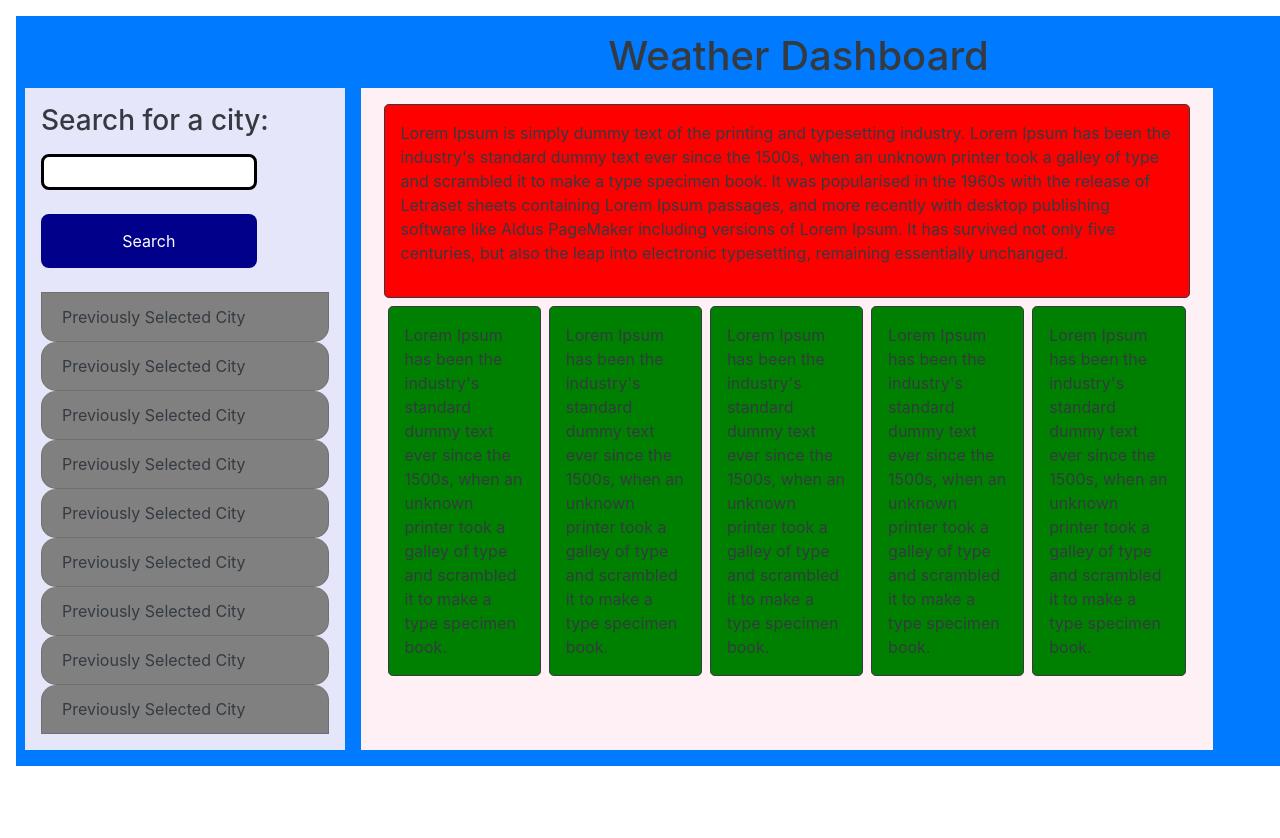
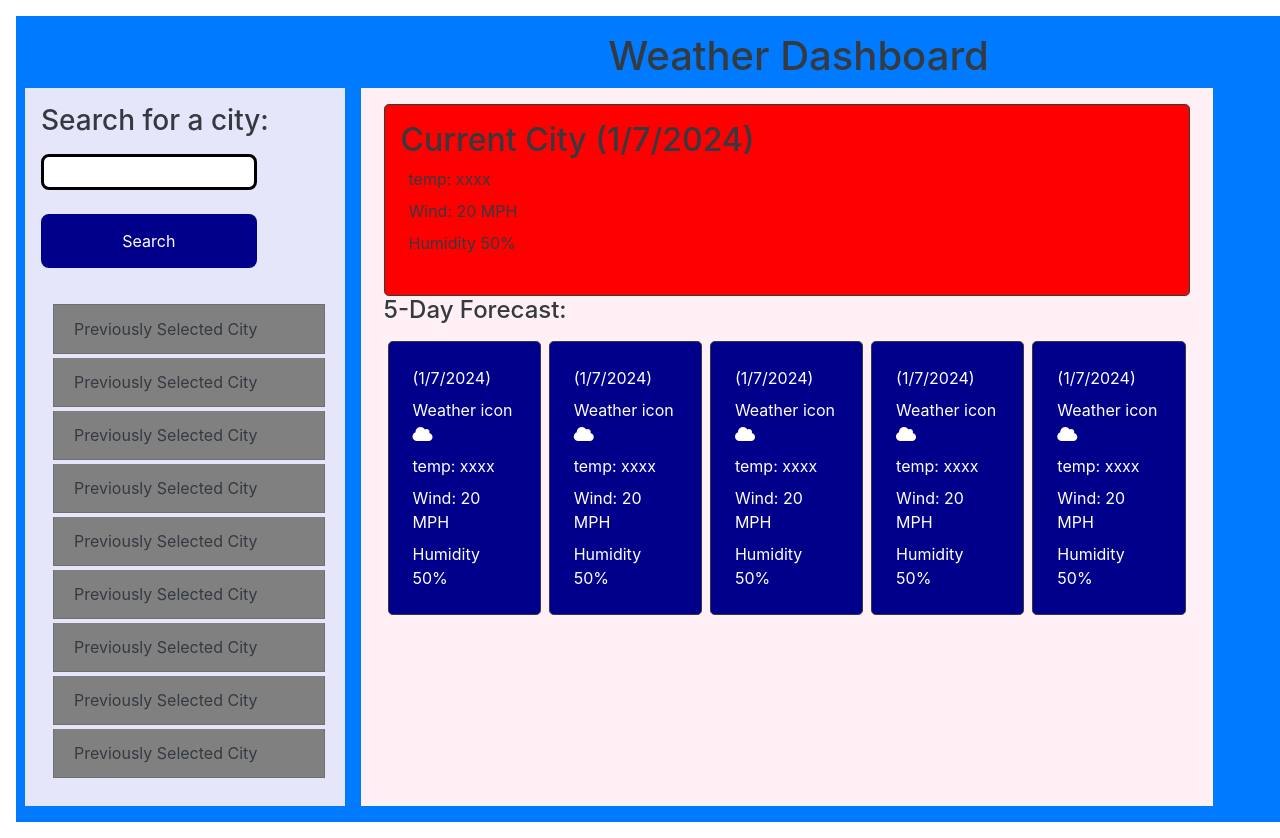
Before and after one commit to mikrahn/06-challenge, a plain HTML site: page index.html in a window 1280 px wide. Before the commit the page ends 800 px from the top, so only its background shows below. Drawn offline with nearby package versions, Linux system fonts and the light colour scheme.

Commit message:
updated .html with weather elements per the mockup and .css

```diff
--- a/assets/css/style.css
+++ b/assets/css/style.css
@@ -45,7 +45,7 @@ div.header {
 }
 
 .list-group-item {
-  border-radius: 15px;
+  /* border-radius: 15px; */
   background-color: gray !important;
   padding: 10px;
   width: 100%;
--- a/index.html
+++ b/index.html
@@ -14,6 +14,7 @@
     <script src="https://cdn.jsdelivr.net/npm/jquery@3.7.1/dist/jquery.slim.min.js"></script>
     <script src="https://cdn.jsdelivr.net/npm/popper.js@1.16.1/dist/umd/popper.min.js"></script>
     <script src="https://cdn.jsdelivr.net/npm/bootstrap@4.6.2/dist/js/bootstrap.bundle.min.js"></script>
+    <script src="https://kit.fontawesome.com/a076d05399.js" crossorigin="anonymous"></script>
   </head>
   <body>
     <div
@@ -37,16 +38,16 @@
           </form>
 
 
-          <ul class="city-list">
-            <li class="list-group-item">Previously Selected City</li>
-            <li class="list-group-item">Previously Selected City</li>
-            <li class="list-group-item">Previously Selected City</li>
-            <li class="list-group-item">Previously Selected City</li>
-            <li class="list-group-item">Previously Selected City</li>
-            <li class="list-group-item">Previously Selected City</li>
-            <li class="list-group-item">Previously Selected City</li>
-            <li class="list-group-item">Previously Selected City</li>
-            <li class="list-group-item">Previously Selected City</li>
+          <ul class="city-list p-2">
+            <li class="list-group-item m-1">Previously Selected City</li>
+            <li class="list-group-item m-1">Previously Selected City</li>
+            <li class="list-group-item m-1">Previously Selected City</li>
+            <li class="list-group-item m-1">Previously Selected City</li>
+            <li class="list-group-item m-1">Previously Selected City</li>
+            <li class="list-group-item m-1">Previously Selected City</li>
+            <li class="list-group-item m-1">Previously Selected City</li>
+            <li class="list-group-item m-1">Previously Selected City</li>
+            <li class="list-group-item m-1">Previously Selected City</li>
 
           </ul>
         </div>
@@ -55,64 +56,86 @@
           <div
             class="row today mx-2 p-3 rounded-lg border border-dark mt-3"
             style="background-color: red"
-          >
-            <p>
-              Lorem Ipsum is simply dummy text of the printing and typesetting
-              industry. Lorem Ipsum has been the industry's standard dummy text
-              ever since the 1500s, when an unknown printer took a galley of
-              type and scrambled it to make a type specimen book. It was
-              popularised in the 1960s with the release of Letraset sheets
-              containing Lorem Ipsum passages, and more recently with desktop
-              publishing software like Aldus PageMaker including versions of
-              Lorem Ipsum. It has survived not only five centuries, but also the
-              leap into electronic typesetting, remaining essentially unchanged.
-            </p>
+          > <div class="current-city mb-3"><h2>Current City (1/7/2024)</h2>
+
+          <div class="current-temp m-2">temp: xxxx</div>
+          <div class="current-wind m-2">Wind: 20 MPH</div>
+          <div class="current-humidity m-2">Humidity 50%</div>
+        </div>
+
           </div>
+          <h4 class="5-day header ml-2">5-Day Forecast:</h4>
           <div class="row mx-2">
             <div
               class="col forecast mx-1 my-2 p-3 rounded-lg border border-dark"
               id="day-1"
-              style="background-color: green"
+              style="background-color: darkblue;  color: white"
             >
-              Lorem Ipsum has been the industry's standard dummy text ever since
-              the 1500s, when an unknown printer took a galley of type and
-              scrambled it to make a type specimen book.
+            <div class="forecast-1-date m-2">(1/7/2024)</div>
+            <div class="current-icon m-2">Weather icon
+              <i class="fas fa-cloud"></i>
             </div>
+
+            <div class="current-temp m-2">temp: xxxx</div>
+            <div class="current-wind m-2">Wind: 20 MPH</div>
+            <div class="current-humidity m-2">Humidity 50%</div>
+            </div>
+
             <div
               class="col forecast mx-1 my-2 p-3 rounded-lg border border-dark"
               id="day-2"
-              style="background-color: green"
+              style="background-color: darkblue;  color: white"
             >
-              Lorem Ipsum has been the industry's standard dummy text ever since
-              the 1500s, when an unknown printer took a galley of type and
-              scrambled it to make a type specimen book.
+              <div class="forecast-1-date m-2">(1/7/2024)</div>
+            <div class="current-icon m-2">Weather icon
+              <i class="fas fa-cloud"></i>
+            </div>
+
+            <div class="current-temp m-2">temp: xxxx</div>
+            <div class="current-wind m-2">Wind: 20 MPH</div>
+            <div class="current-humidity m-2">Humidity 50%</div>
             </div>
             <div
               class="col forecast mx-1 my-2 p-3 rounded-lg border border-dark"
               id="day-3"
-              style="background-color: green"
+              style="background-color: darkblue;  color: white"
             >
-              Lorem Ipsum has been the industry's standard dummy text ever since
-              the 1500s, when an unknown printer took a galley of type and
-              scrambled it to make a type specimen book.
+            <div class="forecast-1-date m-2">(1/7/2024)</div>
+            <div class="current-icon m-2">Weather icon
+              <i class="fas fa-cloud"></i>
+            </div>
+
+            <div class="current-temp m-2">temp: xxxx</div>
+            <div class="current-wind m-2">Wind: 20 MPH</div>
+            <div class="current-humidity m-2">Humidity 50%</div>
             </div>
             <div
               class="col forecast mx-1 my-2 p-3 rounded-lg border border-dark"
               id="day-4"
-              style="background-color: green"
+              style="background-color: darkblue;  color: white"
             >
-              Lorem Ipsum has been the industry's standard dummy text ever since
-              the 1500s, when an unknown printer took a galley of type and
-              scrambled it to make a type specimen book.
+            <div class="forecast-1-date m-2">(1/7/2024)</div>
+            <div class="current-icon m-2">Weather icon
+              <i class="fas fa-cloud"></i>
+            </div>
+
+            <div class="current-temp m-2">temp: xxxx</div>
+            <div class="current-wind m-2">Wind: 20 MPH</div>
+            <div class="current-humidity m-2">Humidity 50%</div>
             </div>
             <div
               class="col forecast mx-1 my-2 p-3 rounded-lg border border-dark"
               id="day-5"
-              style="background-color: green"
+              style="background-color: darkblue;  color: white"
             >
-              Lorem Ipsum has been the industry's standard dummy text ever since
-              the 1500s, when an unknown printer took a galley of type and
-              scrambled it to make a type specimen book.
+            <div class="forecast-1-date m-2">(1/7/2024)</div>
+            <div class="current-icon m-2">Weather icon
+              <i class="fas fa-cloud"></i>
+            </div>
+
+            <div class="current-temp m-2">temp: xxxx</div>
+            <div class="current-wind m-2">Wind: 20 MPH</div>
+            <div class="current-humidity m-2">Humidity 50%</div>
             </div>
           </div>
         </div>
```
